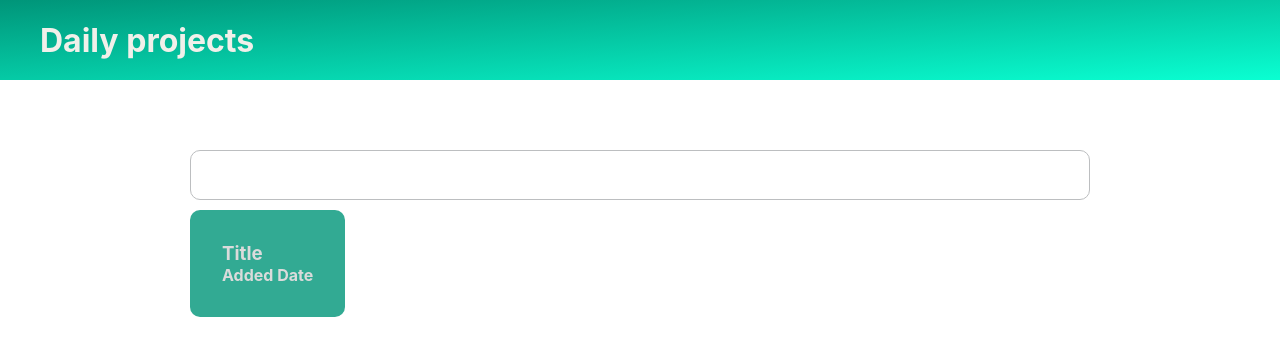
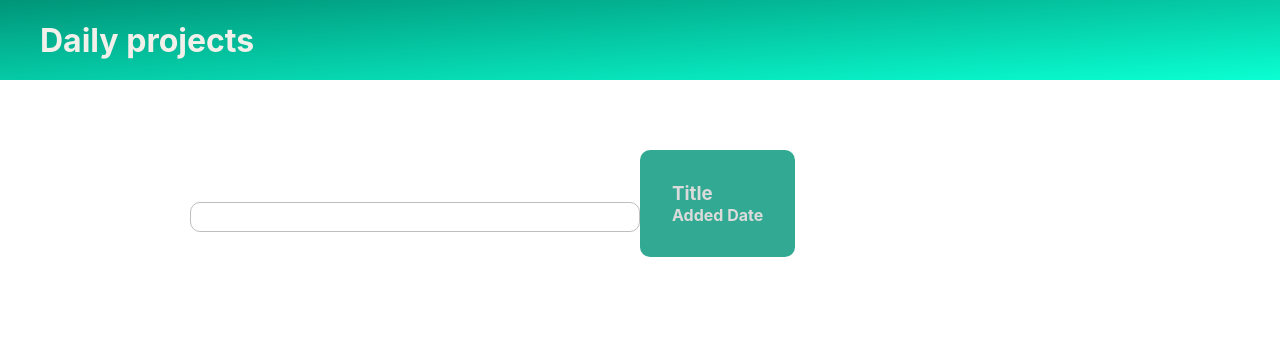
Before and after one commit to R3laxation/Test-Todo, a React (Create React App) app: page / in a window 1280 px wide. Shown: the top 356 px of the page. Built offline with nearby package versions, Linux system fonts and the light colour scheme.

Commit message:
Changed Input styles

```diff
--- a/src/components/input/Input.module.scss
+++ b/src/components/input/Input.module.scss
@@ -4,8 +4,8 @@
   box-sizing: border-box;
   border-radius: 10px;
   padding: 6px 15px;
-  width: 100%;
-  height: 50px;
+  width: 50%;
+  height: 30px;
   margin-bottom: 10px;
 }
 
```
